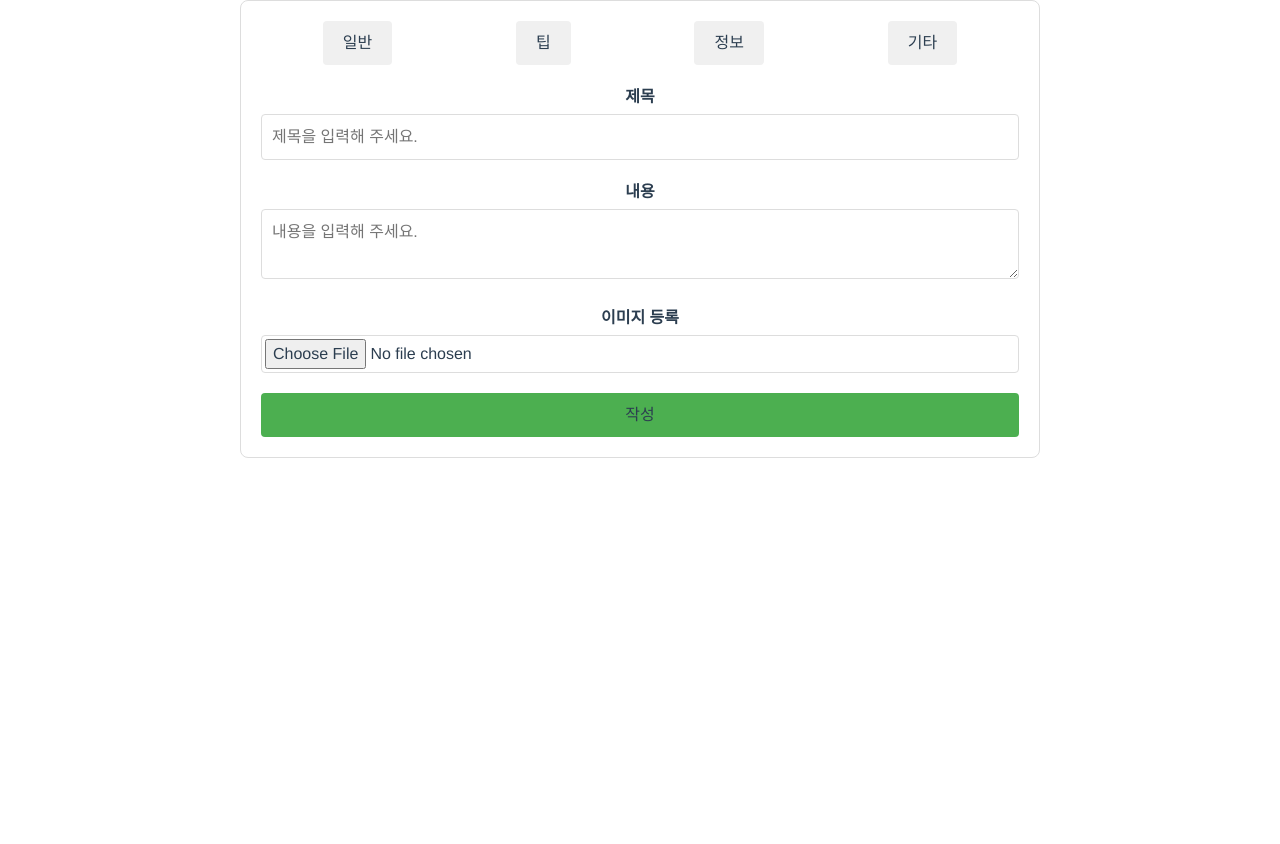
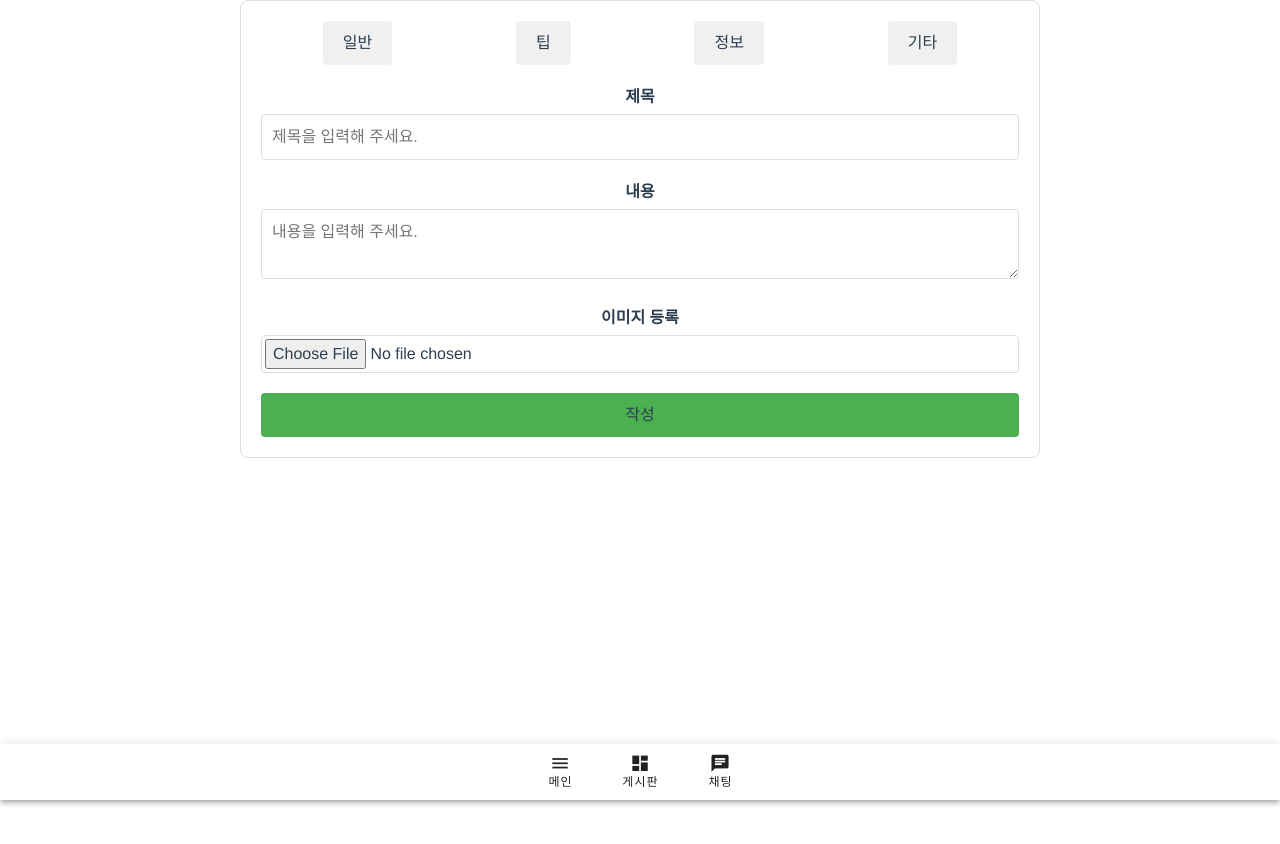
Before and after one commit to iswoos/daily_assistant_vue.js, a Vue app: page /create/post in a window 1280 px wide. Shown: the top 844 px of the page. Before the commit the page ends 800 px from the top, so only its background shows below. Built offline with nearby package versions, Linux system fonts and the light colour scheme.

Commit message:
네비게이션 바 공통노출

```diff
--- a/src/components/layouts/board/CommentList.vue
+++ b/src/components/layouts/board/CommentList.vue
@@ -29,7 +29,7 @@ export default {
           `http://localhost:8082/comments/${postId}`,
         )
         console.log(response)
-        commentList.value = response.data.data
+        commentList.value = response.data
       } catch (error) {
         error.value = 'invalid'
       }
--- a/src/pages/board/Post.vue
+++ b/src/pages/board/Post.vue
@@ -14,6 +14,7 @@
     <button @click="likesPost">추천</button>
     <br />
     <button @click="writePost">글쓰기</button>
+    <BottomNavigationBar />
   </div>
 </template>
 <script>
@@ -23,12 +24,14 @@ import GetPost from '@/components/layouts/board/GetPost.vue'
 import CommentList from '@/components/layouts/board/CommentList.vue'
 import { JsonStorage } from '@/utils/storage/JsonStorage'
 import axios from 'axios'
+import BottomNavigationBar from '@/components/layouts/BottomNavigationBar.vue'
 
 export default {
   name: 'PostPage',
   components: {
     GetPost,
     CommentList,
+    BottomNavigationBar,
   },
   setup() {
     const router = useRouter()
--- a/src/pages/board/PostForm.vue
+++ b/src/pages/board/PostForm.vue
@@ -1,15 +1,18 @@
 <template>
   <div>
     <PostForm />
+    <BottomNavigationBar />
   </div>
 </template>
 <script>
+import BottomNavigationBar from '@/components/layouts/BottomNavigationBar.vue'
 import PostForm from '@/components/layouts/board/PostForm.vue'
 
 export default {
   name: 'PostFormPage',
   components: {
     PostForm,
+    BottomNavigationBar,
   },
   setup() {
     return {}
```
